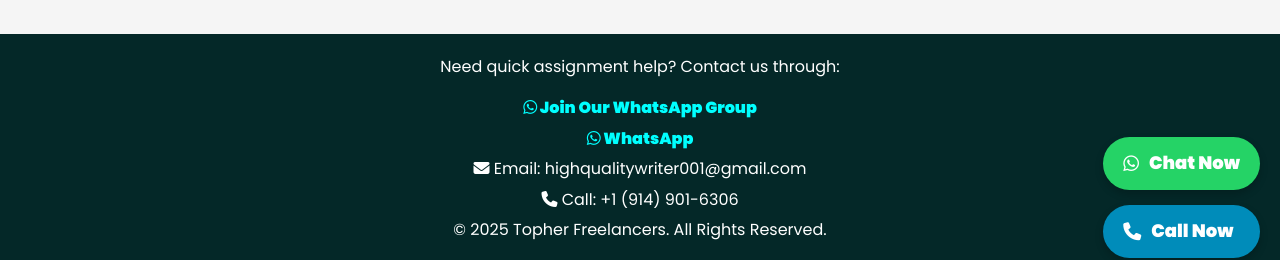
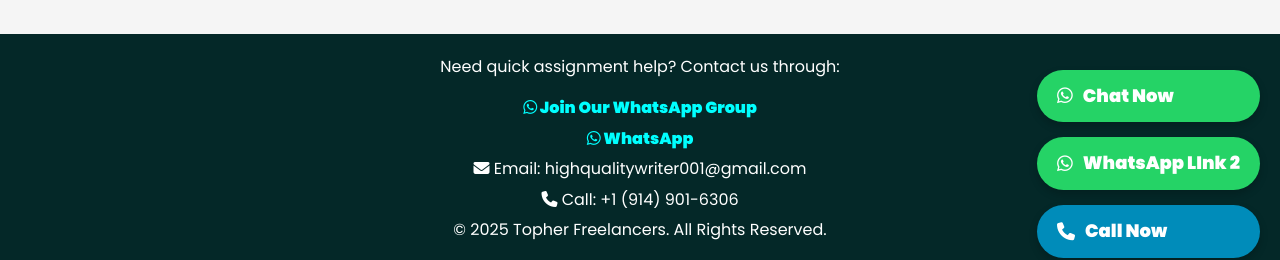
Before and after one commit to Topher254/Simple-business-website, a plain HTML site: page index.html in a window 1280 px wide. Shown: the part 522-782 px from the top of the page. Drawn offline with Linux system fonts and the light colour scheme.

Commit message:
edited mbio 3

```diff
--- a/index.html
+++ b/index.html
@@ -63,9 +63,11 @@
 
     <!-- Floating WhatsApp & Call Buttons -->
     <div class="floating-buttons">
-        <a href="https://wa.me/254796871876" class="whatsapp-btn" target="_blank">
+        <a href="https://wa.me/19149016306" class="whatsapp-btn" target="_blank">
             <i class="fa-brands fa-whatsapp"></i> Chat Now
         </a>
+        <a href="https://wa.me/254796871876" class="whatsapp-btn" target="_blank">
+            <i class="fa-brands fa-whatsapp"></i> WhatsApp LInk 2
         <a href="tel:+254796871876" class="call-btn">
             <i class="fa-solid fa-phone"></i> Call Now
         </a>
```
